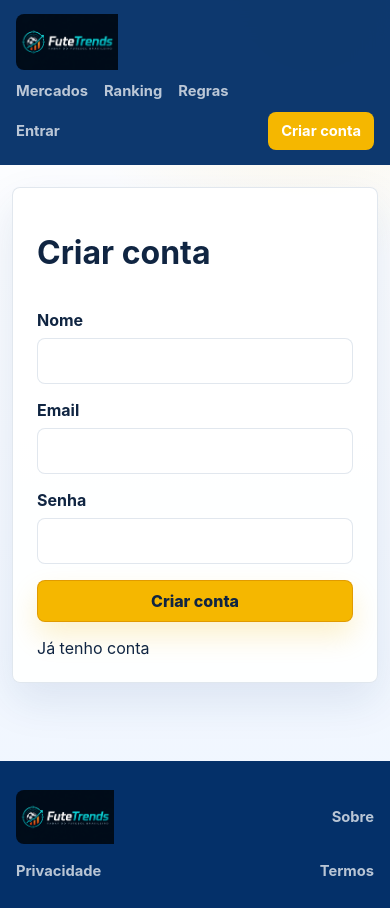
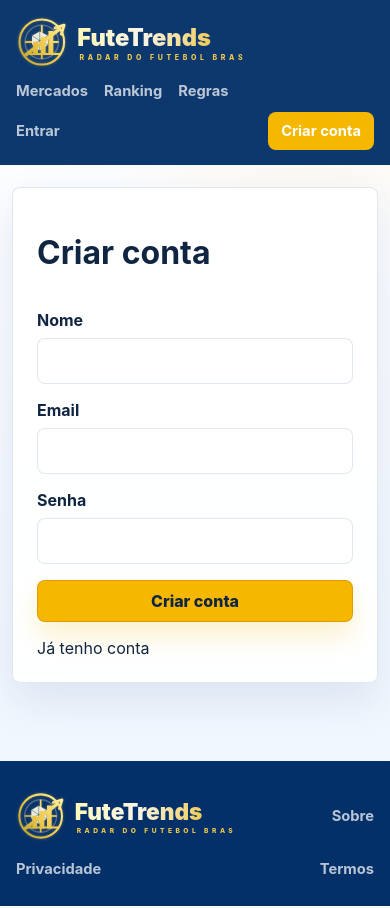
Before and after one commit to robertoslawinski/futetrends, a React (Vite) app in the folder frontend/: page /signup in a window 390 px wide. Built offline with nearby package versions, Linux system fonts and the light colour scheme; no server answers.

Commit message:
Adapt transparent logo for navbar and footer

```diff
--- a/frontend/src/components/Layout.jsx
+++ b/frontend/src/components/Layout.jsx
@@ -1,6 +1,6 @@
 import { NavLink, Outlet, useNavigate } from "react-router-dom";
 import { useAuth } from "../context/AuthContext.jsx";
-import logo from "../assets/futetrends-logo-ai.png";
+import logo from "../assets/futetrends-logo.svg";
 import styles from "./Layout.module.css";
 
 export default function Layout() {
--- a/frontend/src/components/Layout.module.css
+++ b/frontend/src/components/Layout.module.css
@@ -11,8 +11,8 @@
   backdrop-filter: blur(16px);
   border-bottom: 1px solid var(--border);
 }
-.brand { display: inline-flex; align-items: center; color: var(--text); overflow: hidden; border-radius: 8px; }
-.brand img { display: block; width: 292px; height: 74px; object-fit: contain; object-position: left center; }
+.brand { display: inline-flex; align-items: center; color: var(--text); }
+.brand img { display: block; width: 270px; height: 64px; object-fit: contain; object-position: left center; }
 .nav { display: flex; align-items: center; gap: 16px; flex: 1; flex-wrap: wrap; }
 .nav a, .actions a, .footer a { color: rgba(255, 255, 255, .72); font-weight: 750; font-size: .92rem; }
 .nav a[class*="active"], .actions a[class*="active"], .footer a:hover, .nav a:hover { color: #ffffff; }
@@ -38,10 +38,11 @@
   color: rgba(255, 255, 255, .72);
   flex-wrap: wrap;
 }
-.footer img { display: block; width: 220px; height: 54px; object-fit: contain; object-position: left center; margin-right: auto; border-radius: 8px; }
+.footer img { display: block; width: 245px; height: 58px; object-fit: contain; object-position: left center; margin-right: auto; }
 @media (max-width: 760px) {
   .header { align-items: flex-start; flex-direction: column; gap: 12px; position: static; }
   .nav, .actions { width: 100%; }
   .actions { justify-content: space-between; }
-  .brand img { width: 220px; height: 56px; }
+  .brand img { width: 230px; height: 56px; }
+  .footer img { width: 220px; height: 52px; }
 }
```
